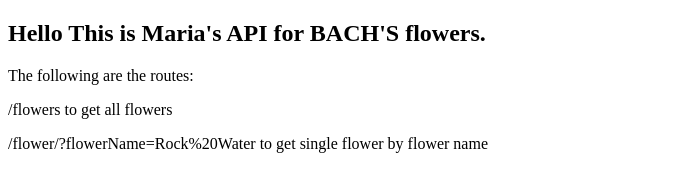
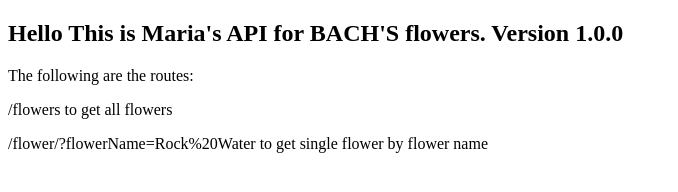
Before and after one commit to Mary62442/NodeApiBachFlowers, a website: page NodeApi/api.html in a window 1280 px wide. Shown: the whole page, without its empty margins (0-678 px from the left). Drawn offline with Linux system fonts and the light colour scheme.

Commit message:
New Version

```diff
--- a/NodeApi/api.html
+++ b/NodeApi/api.html
@@ -6,7 +6,7 @@
     <title></title>
 </head>
 <body>
-    <H2>Hello This is Maria's API for BACH'S flowers.</H2>
+    <H2>Hello This is Maria's API for BACH'S flowers. Version 1.0.0</H2>
     <p>The following are the routes:</p>
     <p>/flowers  to get all flowers</p>
     <p>/flower/?flowerName=Rock%20Water to get single flower by flower name</p>
```
